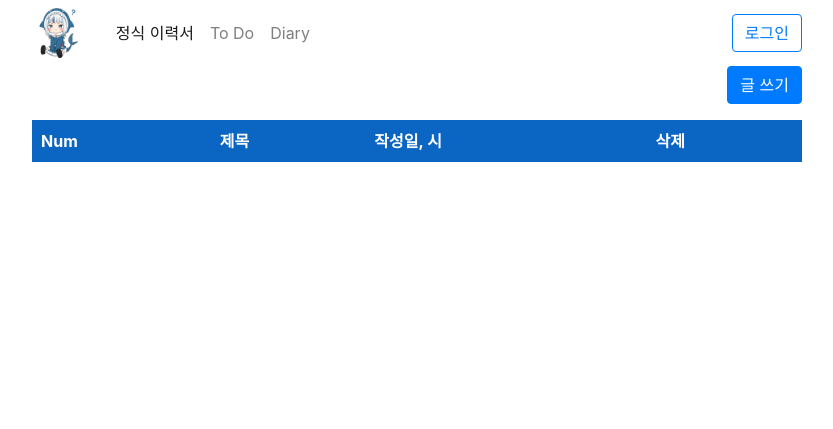
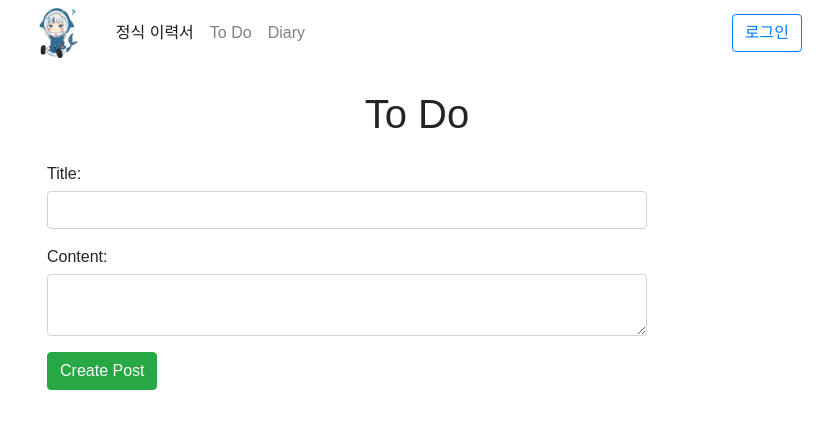
Before and after one commit to sk7556/tokyoDjango, a Django app: page /diary/ in a window 1280 px wide. Shown: the top 429 px of the page, without its empty margins (223-1056 px from the left). Run offline with Django 4.2, Linux system fonts and the light colour scheme; data that the repository does not hold is empty; some libraries are stand-ins or nearby versions.

Commit message:
recheck and fix

```diff
--- a/tokyoProject/templates/diary/post_list.html
+++ b/tokyoProject/templates/diary/post_list.html
@@ -1,65 +1,127 @@
 {% extends 'base_generic.html' %}
+
+{% block title %} 내가 해야 할 일 {% endblock %}
 
 {% block styles %}
 {% load static %}
-<link rel="stylesheet" href="{% static 'css/post_list.css' %}">
+<link rel="stylesheet" type="text/css" href="{% static 'css/style.css' %}?after">
 {% endblock %}
 
 {% block content %}
-
-<div class="text-right mb-3">
-  <a href="{% url 'diary:post_new' %}" class="btn btn-primary">글 쓰기</a>
-</div>
-
-<table>
-  <thead>
-    <tr>
-      <th>Num</th>
-      <th>제목</th>
-      <th>작성일, 시</th>
-      <th>삭제</th>
-    </tr>
-  </thead>
-  <tbody>
-    {% for post in posts %}
-    <tr>
-      <td>{{ forloop.counter }}</td>
-      <td><a href="{% url 'diary:post_detail' pk=post.pk %}">{{ post.title }}</a></td>
-      <td>{{ post.created_at }}</td>
-      <td>
-        <form id="deleteForm{{ forloop.counter }}" action="{% url 'diary:post_delete' pk=post.pk %}" method="post">
-          {% csrf_token %}
-          <input type="submit" value="삭제" class="delete-btn" data-id="{{ forloop.counter }}">
-        </form>
-      </td>
-    </tr>
-    {% endfor %}
-  </tbody>
-</table>
-
     <script>
         document.addEventListener('DOMContentLoaded', function() {
             // 사용자 인증 상태 확인
-    var isAuthenticated = {{ user.is_authenticated|lower }};
+            var isAuthenticated = localStorage.getItem('access_token') ? true : false;
+            fetchPosts();
+        });
 
-    // 삭제 버튼 클릭 시 confirm 창 표시
-    var deleteBtns = document.querySelectorAll('.delete-btn');
-    deleteBtns.forEach(function(btn) {
-        btn.addEventListener('click', function(event) {
-            var postId = event.target.dataset.id;
+        // JWT 토큰 처리
+        function createPost() {
+            const token = localStorage.getItem('access_token');
             if (!isAuthenticated) {
-                event.preventDefault();
-                alert('로그인이 필요합니다.');
+                alert('로그인 된 사용자만 사용 가능합니다.');
+                return;
+            }
+            const title = document.getElementById('title').value;
+            const content = document.getElementById('content').value;
+            fetch('http://3.39.123.7/todo/api/posts/', {
+                method: 'POST',
+                headers: {
+                    'Content-Type': 'application/json',
+                    'Authorization': 'Bearer ' + token
+                },
+                body: JSON.stringify({ title, content }),
+            })
+            .then(response => response.json())
+            .then(data => {
+                console.log('Successfully created post:', data);
+                fetchPosts();
+                clearFields();
+            })
+            .catch(error => console.error('Error creating post:', error));
+        }
+
+        function deletePost(postId) {
+            const token = localStorage.getItem('access_token');
+            if (!isAuthenticated) {
+                alert('로그인 된 사용자만 사용 가능합니다.');
+                return;
+            }
+            fetch(`http://3.39.123.7/todo/api/posts/${postId}/`, {
+                method: 'DELETE',
+                headers: {
+                    'Authorization': 'Bearer ' + token
+                },
+            })
+            .then(response => {
+                if (response.ok) {
+                    console.log('Successfully deleted post:', postId);
+                    fetchPosts();
                 } else {
-                if (!confirm('정말로 삭제하시겠습니까?')) {
-                    event.preventDefault();
-                } else {
-                    document.getElementById('deleteForm' + postId).submit();
+                    console.error('Error deleting post:', response.statusText);
                 }
+            })
+            .catch(error => console.error('Error deleting post:', error));
         }
+
+        function fetchPosts() {
+            fetch('http://3.39.123.7/todo/api/posts/')
+                .then(response => response.json())
+                .then(data => {
+                    const postList = document.getElementById('postList');
+                    postList.innerHTML = '';
+
+                    data.forEach(post => {
+                        const listItem = document.createElement('li');
+                        listItem.classList.add('col');
+                        listItem.classList.add('mb-4');
+                        listItem.classList.add('licard');
+                        const truncatedContent = post.content.length > 200 ? post.content.substring(0, 200) + '...' : post.content;
+                        listItem.innerHTML = `
+                            <div class="h-200">
+                                <div class="card-body">
+                                    <h5 class="card-title">${post.title}</h5>
+                                    <p class="card-text">${truncatedContent}</p>
+                                    <small class="text-muted">Created at: ${new Date(post.created_at).toLocaleString()}</small>
+                                    <button type="button" onclick="deletePost(${post.id})" class="btn btn-sm btn-danger delete-btn mt-2">Delete</button>
+                                </div>
+                            </div>
+                        `;
+                        postList.appendChild(listItem);
                     });
-    });
-});
+                })
+                .catch(error => console.error('Error fetching posts:', error));
+        }
+
+        function clearFields() {
+            document.getElementById('title').value = '';
+            document.getElementById('content').value = '';
+        }
     </script>
 
+    <div class="container">
+        <h1 class="my-4">To Do </h1>
+
+        <form id="postForm">
+            <div class="mb-3" >
+                <label for="title" class="form-label cols-3">Title:</label>
+                <input type="text" id="title" name="title" class="form-control" required>
+            </div>
+
+            <div class="mb-3">
+                <label for="content" class="form-label cols-3">Content:</label>
+                <textarea id="content" name="content" class="form-control" required></textarea>
+            </div>
+
+            <button type="button" onclick="createPost()" class="btn btn-success">Create Post</button>
+        </form>
+
+        <ul id="postList" class="row row-cols-1 row-cols-md-3 g-4"></ul>
+    </div>
+
+    <!-- jQuery, Bootstrap.js -->
+    <script src="https://code.jquery.com/jquery-3.5.1.slim.min.js"></script>
+    <script src="https://stackpath.bootstrapcdn.com/bootstrap/4.5.2/js/bootstrap.min.js"></script>
+</body>
+</html>
 {% endblock %}
```
Also changed, not shown: tokyoProject/templates/diary/post_detail.html (+29 -11 lines), tokyoProject/templates/resume/resume.html (+1 -8 lines). Lines whose indentation alone changed are shown as unchanged.
